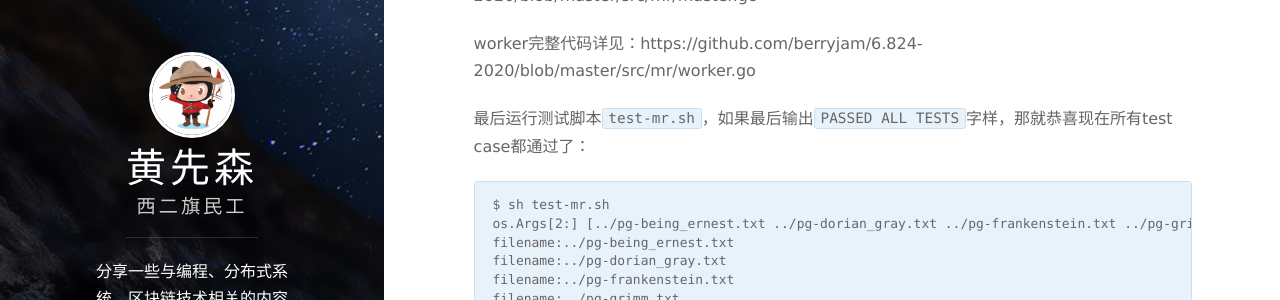
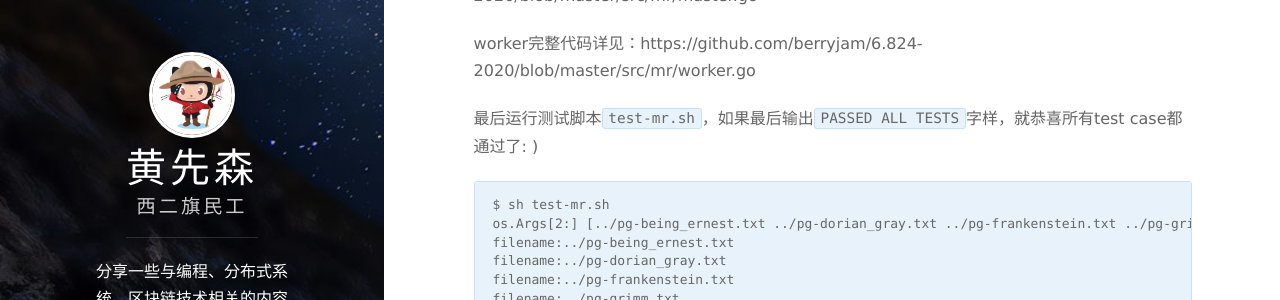
Before and after one commit to berryjam/berryjam.github.io, a Jekyll site: the page built from _posts/2020-09-12-6.824分布式系统课程系列(一):开篇&MapReduce介绍及框架实现.md, in a window 1280 px wide and 900 px high, scrolled down 6339 px. Shown: the part 151-451 px from the top of the window. Built offline with Jekyll 4.4.1, drawn with Linux system fonts in a browser that asks for light colours; nearby versions of some CDN libraries; comment, search, counter and statistics services are not loaded.

Commit message:
Update 2020-09-12-6.824分布式系统课程系列(一):开篇&MapReduce介绍及框架实现.md

````diff
--- a/_posts/2020-09-12-6.824分布式系统课程系列(一):开篇&MapReduce介绍及框架实现.md
+++ b/_posts/2020-09-12-6.824分布式系统课程系列(一):开篇&MapReduce介绍及框架实现.md
@@ -239,7 +239,7 @@ master完整代码详见：https://github.com/berryjam/6.824-2020/blob/master/sr
 
 worker完整代码详见：https://github.com/berryjam/6.824-2020/blob/master/src/mr/worker.go
 
-最后运行测试脚本`test-mr.sh`，如果最后输出`PASSED ALL TESTS`字样，那就恭喜现在所有test case都通过了：
+最后运行测试脚本`test-mr.sh`，如果最后输出`PASSED ALL TESTS`字样，就恭喜所有test case都通过了: )
 ```
 $ sh test-mr.sh
 os.Args[2:] [../pg-being_ernest.txt ../pg-dorian_gray.txt ../pg-frankenstein.txt ../pg-grimm.txt ../pg-huckleberry_finn.txt ../pg-metamorphosis.txt ../pg-sherlock_holmes.txt ../pg-tom_sawyer.txt]
````
